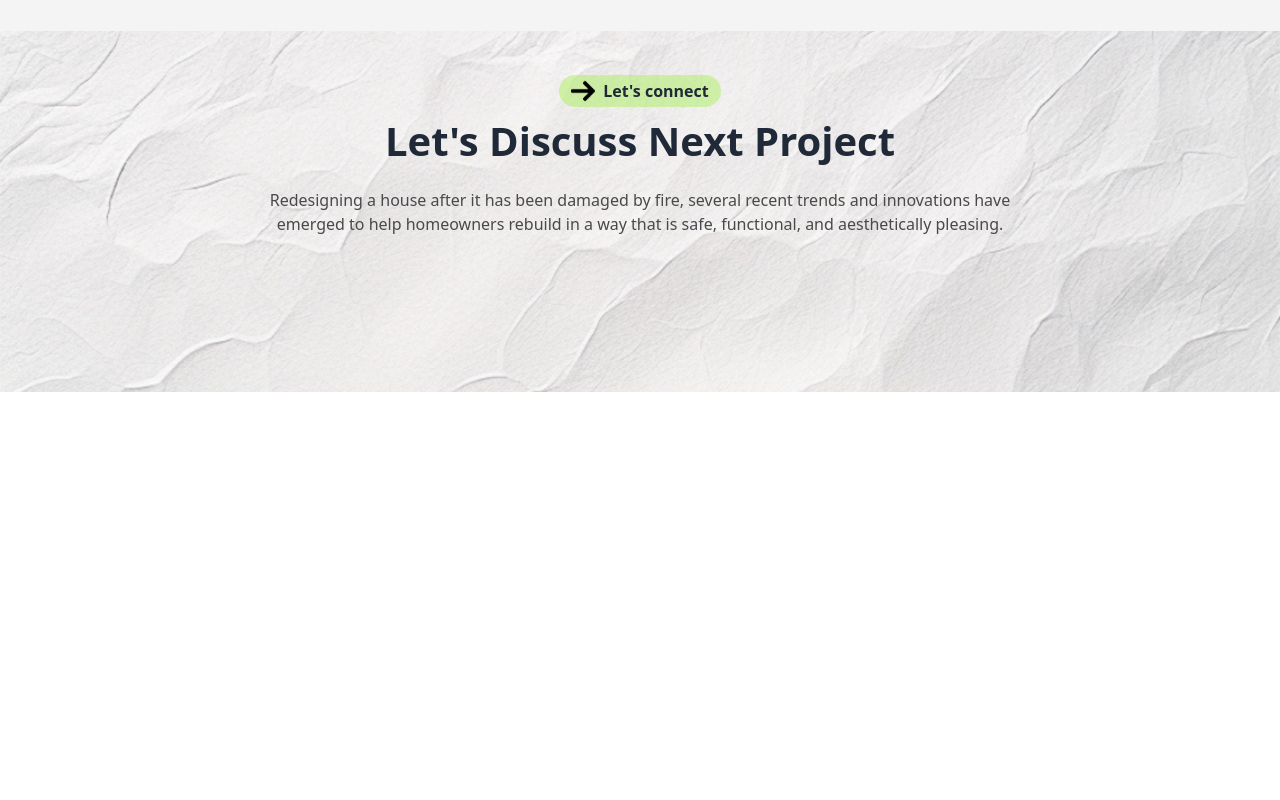
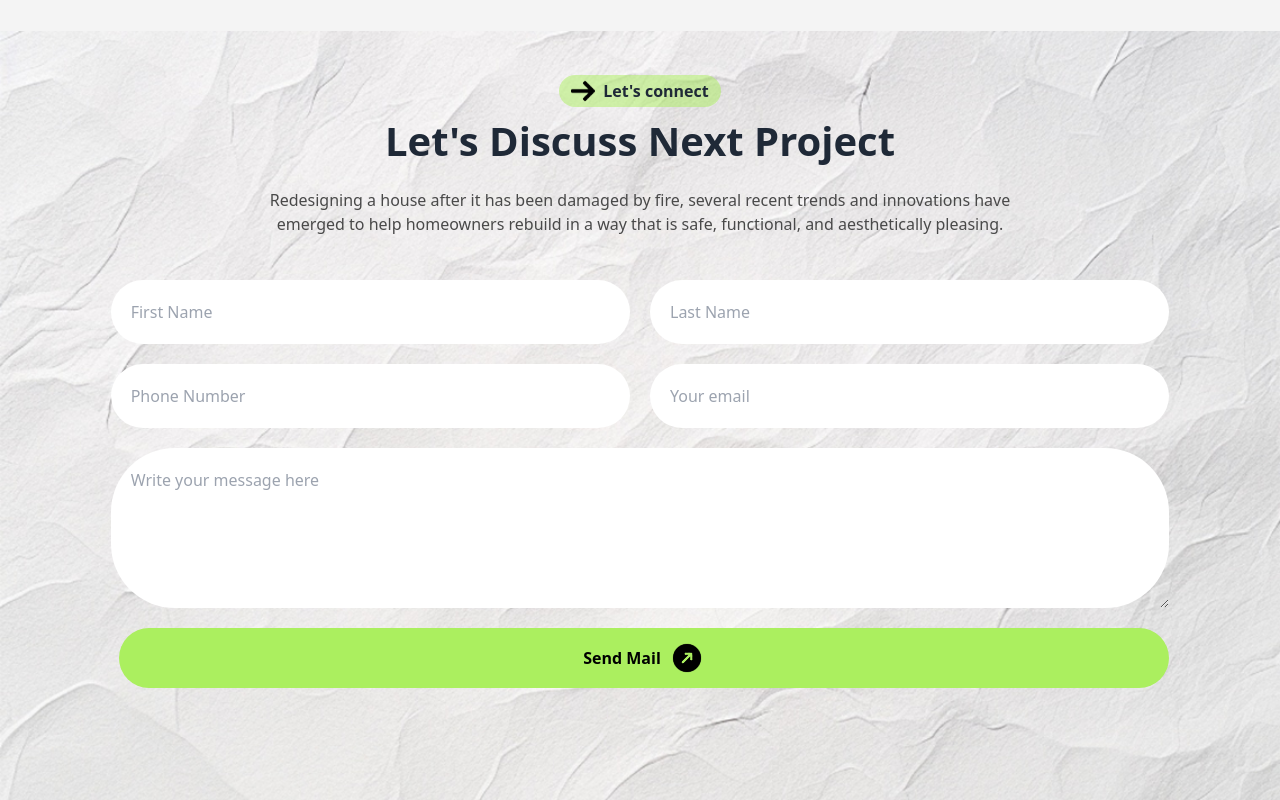
Before and after one commit to arafatrased/rinterio-tailwind-daisyui, a website built with Vite: page index.html in a window 1280 px wide. Shown: the part 4160-4960 px from the top of the page. Before the commit the page ends 4552 px from the top, so only its background shows below. Built offline with nearby package versions, Linux system fonts and the light colour scheme; files whose address does not match are found by name.

Commit message:
next project section done

```diff
--- a/index.html
+++ b/index.html
@@ -372,8 +372,24 @@
                 </div>
                 <h1 class="text-[2rem] md:text-[2.5rem] leading-[2.8rem] my-3 font-bold">Let's Discuss Next Project</h1>
                 <p class="text-[#494949] text-center w-3/4 my-3">Redesigning a house after it has been damaged by fire, several recent trends and innovations have emerged to help homeowners rebuild in a way that is safe, functional, and aesthetically pleasing.</p>
-                <div class="grid gap-5 grid-cols-1 sm:grid-cols-2 lg:grid-cols-3 mx-3 mt-8">
-
+                <div class="flex gap-5 px-3 md:px-1 flex-col w-full grow mx-3 mt-8">
+                    <div class="grid gap-5 grid-cols-1 md:grid-cols-2">
+                        <input class="p-5 rounded-[64px]" type="text" placeholder="First Name">
+                        <input class="p-5 rounded-[64px]" type="text" placeholder="Last Name">
+                    </div>
+                    <div class="grid gap-5 grid-cols-1 md:grid-cols-2">
+                        <input class="p-5 rounded-[64px]" type="number" name="" id="" placeholder="Phone Number">
+                        <input class="p-5 rounded-[64px]" type="email" placeholder="Your email">
+                    </div>
+                    <div class="grid w-full">
+                        <textarea class="p-5 rounded-[64px]" cols="10" rows="5" name="" id="" placeholder="Write your message here"></textarea>
+                    </div>
+                    <div class="flex gap-2 items-center ml-2 text-black cursor-pointer px-4 bg-[#ABEF5F] hover:bg-[#ABEF5F] hover:text-black rounded-[2rem] py-3 justify-center">
+                        <a class="font-bold text-[.8rem] md:text-[1rem]">Send Mail</a>
+                        <div class=" w-9 h-9 rounded-full">
+                            <img class="w-9 h-9 -rotate-45" src="icons/arrow-right.png" alt="">
+                       </div>
+                    </div>
 
 
                 </div>
```
